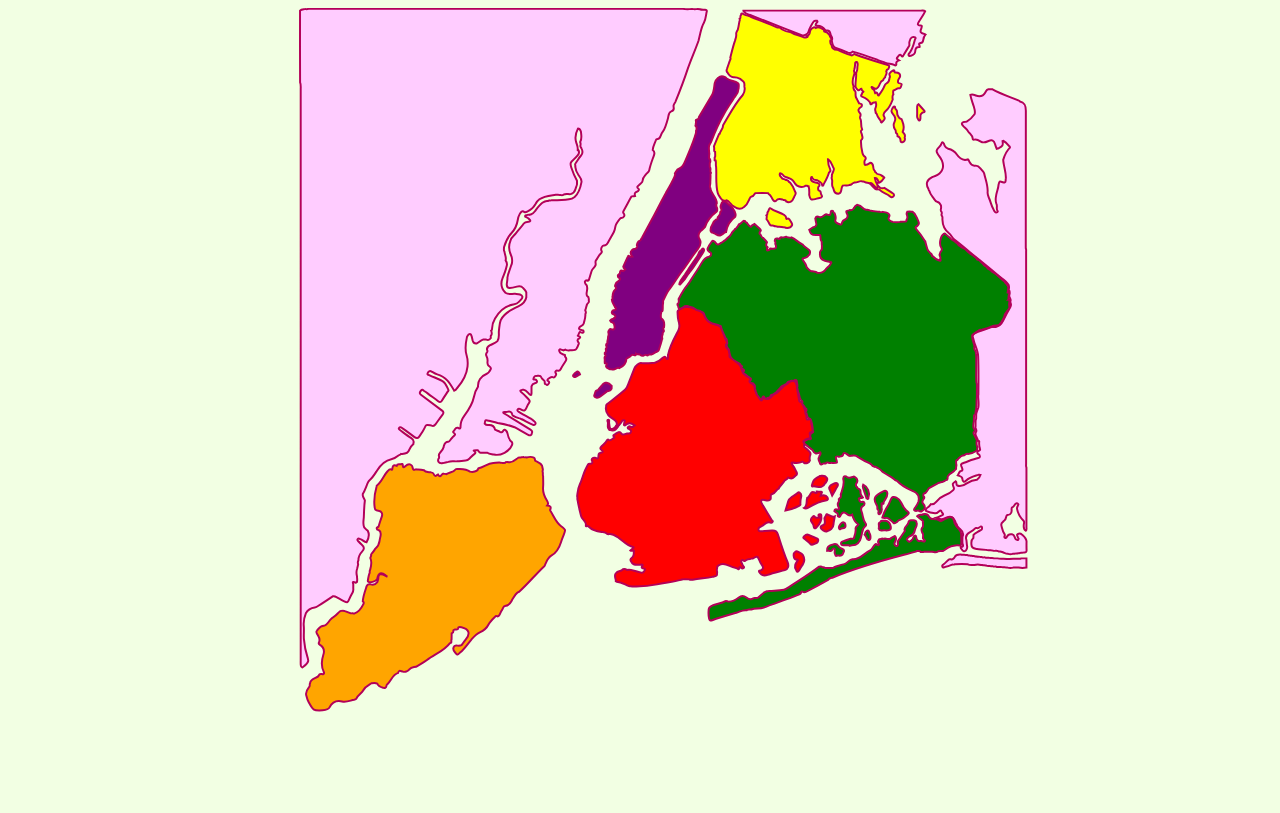
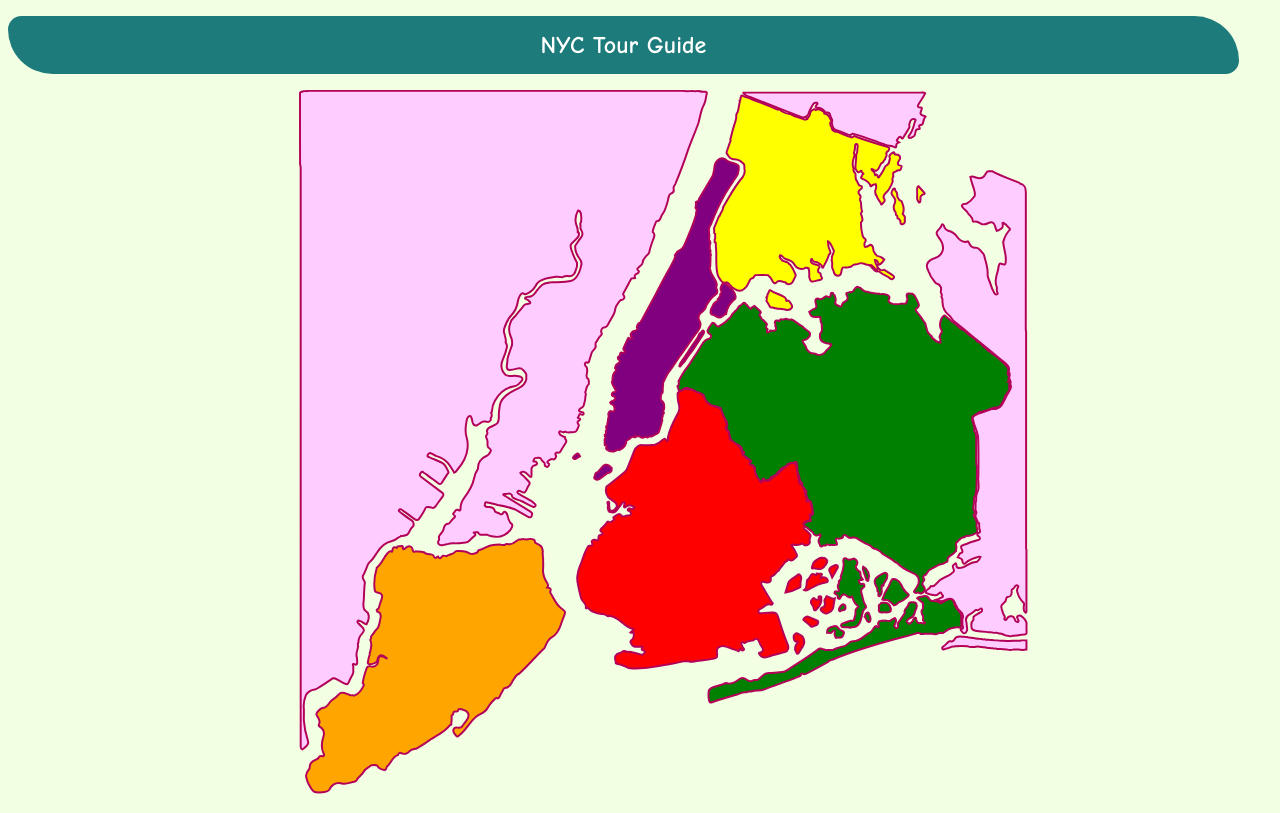
Before and after one commit to zxas8656/zxas8656.GitHub.io, a plain HTML site: page final.html in a window 1280 px wide. Drawn offline with nearby package versions, Linux system fonts and the light colour scheme.

Commit message:
Update final.html

```diff
--- a/final.html
+++ b/final.html
@@ -14,6 +14,7 @@
 
 
 <body>
+	<h1>NYC Tour Guide</h1>
     <!-- ==============================================MA===================================================================== -->
      <div id="manhattan_Landmarks1_Modal" class="modal">
             <div class="modal-content">
```
